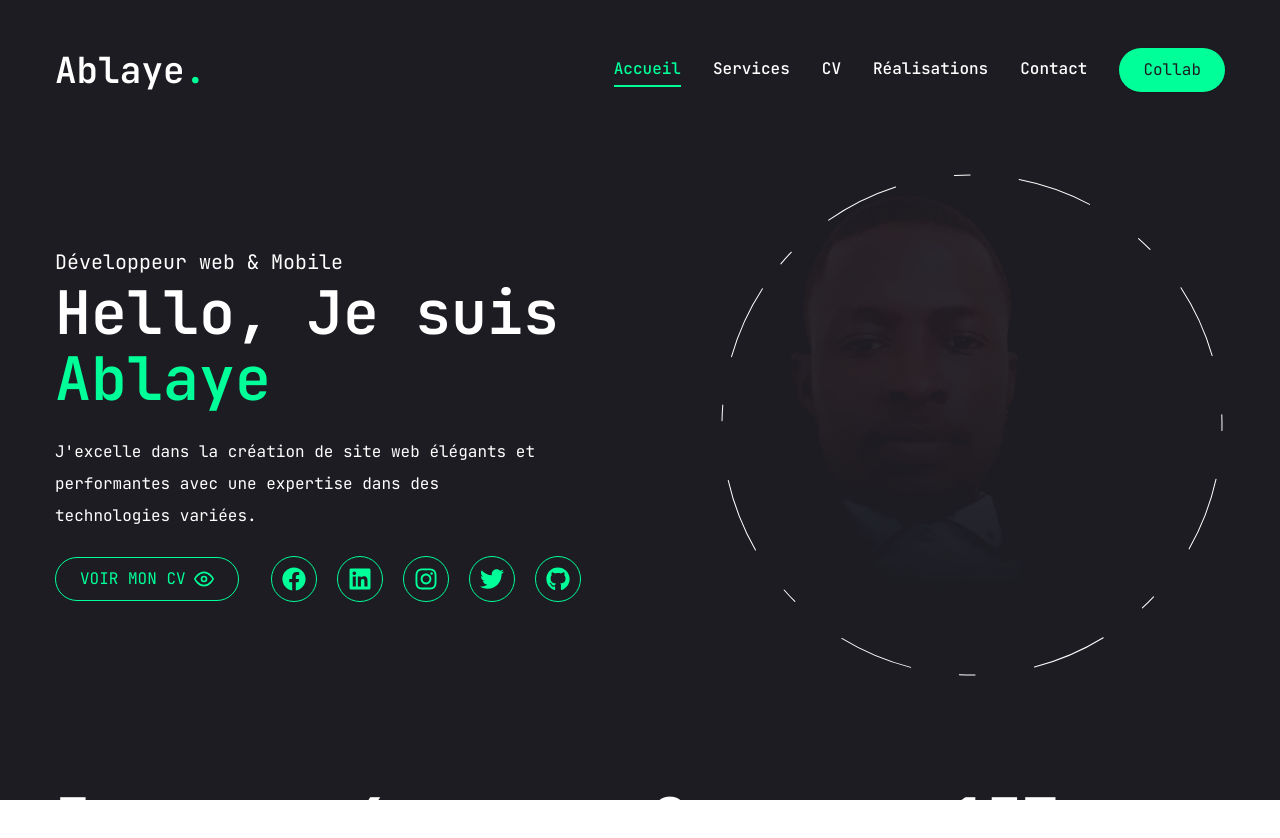
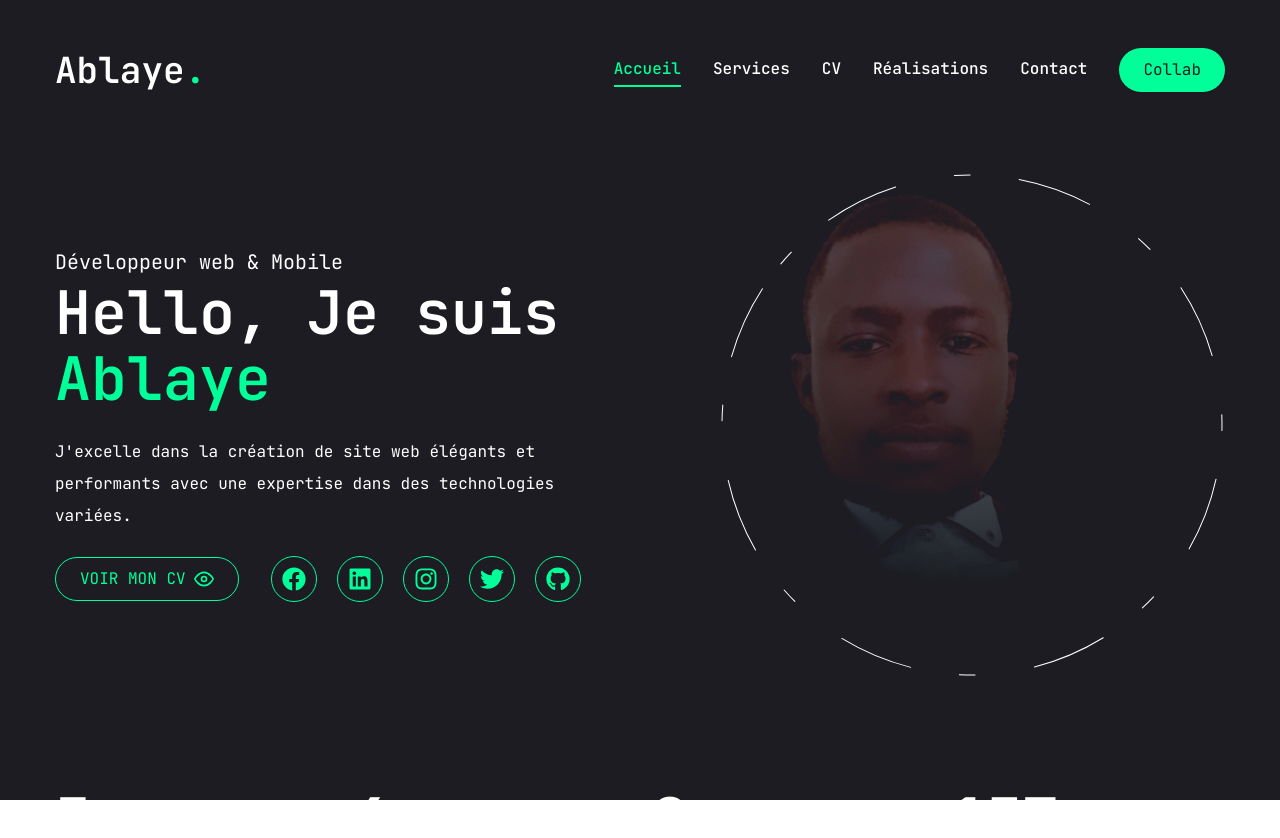
Before and after one commit to abdoulayeloo/ablaye-portfolio, a Next.js app: page / in a window 1280 px wide. Shown: the top 838 px of the page. Built offline with nearby package versions, Linux system fonts and the light colour scheme.

Commit message:
fix placeholder

```diff
--- a/app/page.tsx
+++ b/app/page.tsx
@@ -17,7 +17,7 @@ export default function Home() {
               Hello, Je suis <br /> <span className="text-accent">Ablaye </span>
             </h1>
             <p className="mb-6 max-w-[500px]">
-              J'excelle dans la création de site web élégants et performantes
+              J'excelle dans la création de site web élégants et performants
               avec une expertise dans des technologies variées.
             </p>
             <div className="flex flex-col items-center gap-8 xl:flex-row">
--- a/app/realisations/page.tsx
+++ b/app/realisations/page.tsx
@@ -104,7 +104,7 @@ const page = () => {
                       {/* image */}
                       <div className="relative h-full w-full">
                         <Image
-                          src="https://via.placeholder.com/460"
+                          src="https://placehold.co/460.png"
                           fill
                           alt=""
                           className="object-cover"
--- a/components/Photo.tsx
+++ b/components/Photo.tsx
@@ -15,7 +15,7 @@ const Photo = () => {
         className="absolute h-[298px] w-[298px] overflow-hidden rounded-full mix-blend-lighten xl:h-[498px] xl:w-[498px]"
       >
         <Image
-          className="object-contain opacity-20"
+          className="object-contain brightness-75"
           priority
           quality={"100"}
           src="/assets/photo-3.png"
--- a/next.config.mjs
+++ b/next.config.mjs
@@ -4,7 +4,7 @@ const nextConfig = {
     remotePatterns: [
       {
         protocol: "https",
-        hostname: "via.placeholder.com",
+        hostname: "placehold.co",
         pathname: "**",
       },
     ],
```
